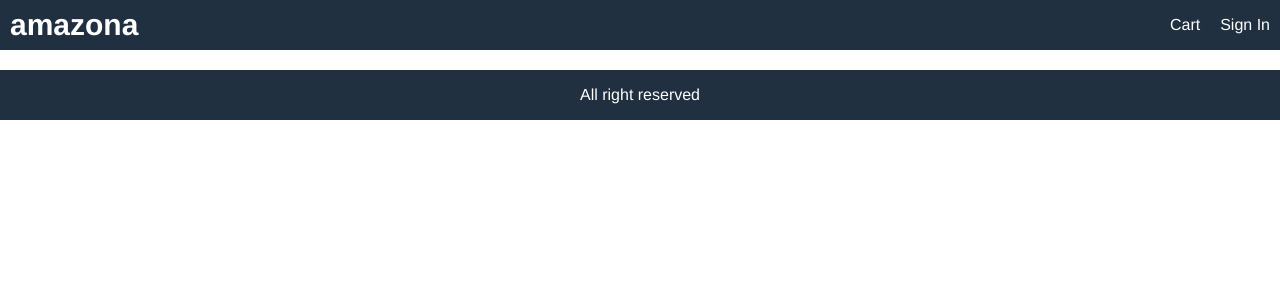
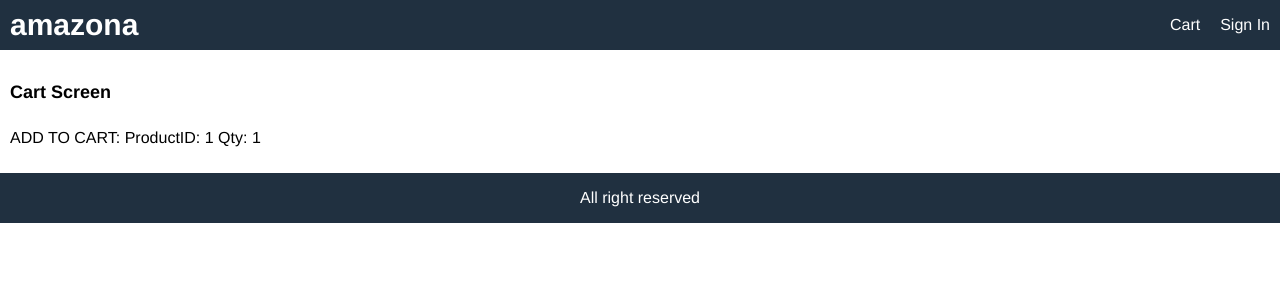
Before and after one commit to DivljePragnje/amazona-app, a React (Create React App) app in the folder frontend/: page /cart/1 in a window 1280 px wide. Shown: the top 300 px of the page. Built offline with nearby package versions, Linux system fonts and the light colour scheme.

Commit message:
added Cart screen

```diff
--- a/frontend/src/App.js
+++ b/frontend/src/App.js
@@ -1,4 +1,5 @@
 import { BrowserRouter as Router, Route } from "react-router-dom";
+import CartScreen from "./screens/CartScreen";
 import HomeScreen from "./screens/HomeScreen";
 import ProductScreen from "./screens/ProductScreen";
 function App() {
@@ -18,6 +19,7 @@
             </div>
           </header>
           <main>
+            <Route path="/cart/:id?" component={CartScreen} />
             <Route path="/" component={HomeScreen} exact />
             <Route path="/product/:id" component={ProductScreen} />
           </main>
--- /dev/null
+++ b/frontend/src/screens/CartScreen.js
@@ -0,0 +1,18 @@
+import React from "react";
+
+function CartScreen(props) {
+  const productId = props.match.params.id;
+  const qty = props.location.search
+    ? Number(props.location.search.split("=")[1])
+    : 1;
+  return (
+    <div>
+      <h1>Cart Screen</h1>
+      <p>
+        ADD TO CART: ProductID: {productId} Qty: {qty}
+      </p>
+    </div>
+  );
+}
+
+export default CartScreen;
--- a/frontend/src/screens/ProductScreen.js
+++ b/frontend/src/screens/ProductScreen.js
@@ -1,4 +1,4 @@
-import React, { useEffect } from "react";
+import React, { useEffect, useState } from "react";
 import Rating from "../components/Rating.js";
 import { Link } from "react-router-dom";
 import { useDispatch, useSelector } from "react-redux";
@@ -13,9 +13,15 @@
   const { loading, error, product } = productDetails;
   const dispatch = useDispatch();
 
+  const [qty, setQty] = useState(1);
+
   useEffect(() => {
     dispatch(detailsProduct(productId));
   }, [dispatch, productId]);
+
+  const addToCardHandler = () => {
+    props.history.push(`/cart/${productId}?qty=${qty}`);
+  };
 
   return (
     <div>
@@ -68,9 +74,37 @@
                       </div>
                     </div>
                   </li>
-                  <li>
-                    <button className="primary block">Add to Cart</button>
-                  </li>
+                  {product.countInStock > 0 && (
+                    <>
+                      <li>
+                        <div className="row">
+                          <div>Qty</div>
+                          <div>
+                            <select
+                              value={qty}
+                              onChange={(e) => setQty(e.target.value)}
+                            >
+                              {[...Array(product.countInStock).keys()].map(
+                                (x) => (
+                                  <option key={x + 1} value={x + 1}>
+                                    {x + 1}
+                                  </option>
+                                )
+                              )}
+                            </select>
+                          </div>
+                        </div>
+                      </li>
+                      <li>
+                        <button
+                          onClick={addToCardHandler}
+                          className="primary block"
+                        >
+                          Add to Cart
+                        </button>
+                      </li>
+                    </>
+                  )}
                 </ul>
               </div>
             </div>
```
Also changed, not shown: 1 other file (tests, documents, lock files or other folders).
